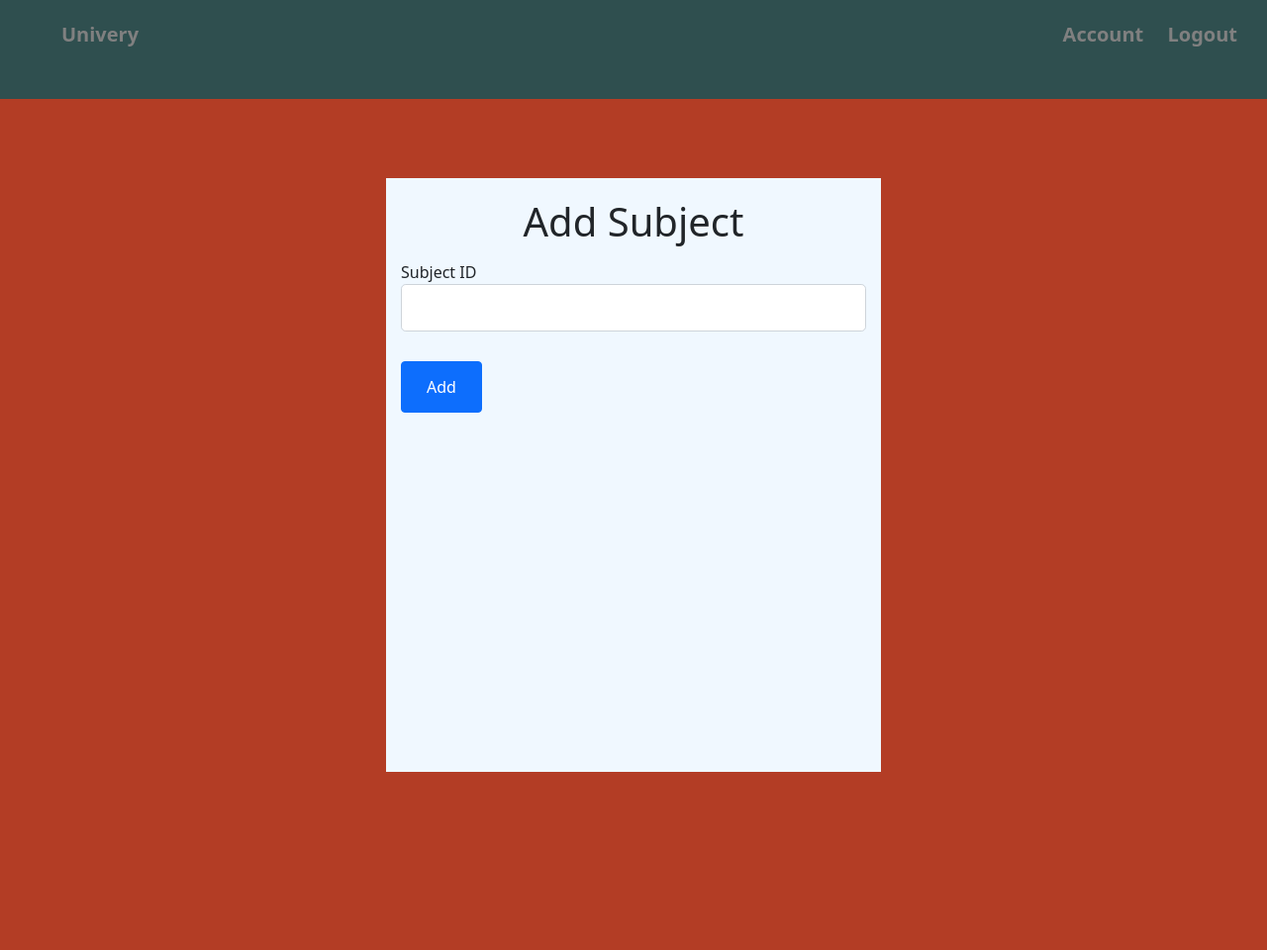
After one commit to pujol99/univery, a Flask app: page /add-subject in a window 1280 px wide. The commit adds this page. Shown: the whole page at 99% size. Run offline with Flask 2, Linux system fonts and the light colour scheme; a user stored in the database is signed in.

Commit message:
add-subject + css, next: check subject

```diff
--- a/app/__init__.py
+++ b/app/__init__.py
@@ -23,8 +23,10 @@ def create_app(config_class=Config):
     from app.users.routes import users
     from app.main.routes import main
     from app.errors.handlers import errors
+    from app.subjects.routes import subjects
     app.register_blueprint(users)
     app.register_blueprint(main)
     app.register_blueprint(errors)
+    app.register_blueprint(subjects)
 
     return app
--- a/app/main/routes.py
+++ b/app/main/routes.py
@@ -11,4 +11,6 @@ main = Blueprint('main', __name__)
 def home():
     if not current_user.is_authenticated:
         return redirect(url_for('users.login'))
+    if not len(current_user.deliveries):
+        return redirect(url_for('subjects.add_subject'))
     return render_template('home.html')
--- /dev/null
+++ b/app/subjects/forms.py
@@ -0,0 +1,11 @@
+from flask_wtf import FlaskForm
+from flask_login import current_user
+from wtforms import StringField, PasswordField, SubmitField, BooleanField
+from wtforms.validators import DataRequired, EqualTo, Length, Email, ValidationError
+from app.models import User
+
+
+class AddSubjectForm(FlaskForm):
+    subject_id = StringField('Subject ID', validators=[
+        DataRequired(), Length(max=15)])
+    submit = SubmitField('Add')
--- /dev/null
+++ b/app/subjects/routes.py
@@ -0,0 +1,23 @@
+from flask import Blueprint
+from app.models import *
+from app.subjects.forms import *
+import random
+from .utils import check_subject
+from flask_login import current_user
+from flask import render_template, redirect, url_for
+
+subjects = Blueprint('subjects', __name__)
+
+@subjects.route("/add-subject", methods=['GET', 'POST'])
+def add_subject():
+    if not current_user.is_authenticated:
+        return redirect(url_for('users.login'))
+    form = AddSubjectForm()
+    if form.validate_on_submit():
+        correct, identification, name = check_subject(form.subject_id.data)
+        print(correct)
+        if correct:
+            subject = Subject(identification=identification, name=name, user_id=current_user.id)
+            db.session.add(subject)
+            db.session.commit()
+    return render_template('subject/add-subject.html', form=form)
--- /dev/null
+++ b/app/subjects/utils.py
@@ -0,0 +1,4 @@
+
+
+def check_subject(id):
+    return False, "", ""
--- /dev/null
+++ b/app/templates/subject/add-subject.html
@@ -0,0 +1,27 @@
+{% extends "base.html" %}
+{% block content %}
+<div class="login-page">
+    <div class="login-box centered">
+        <form method="POST" action="">
+            {{ form.hidden_tag() }}
+            <h1 class="head-legend">Add Subject</h1>
+            <div class="form-group sm-margin">
+                {{ form.subject_id.label(class="form-control-label") }}
+                {% if form.subject_id.errors %}
+                {{ form.subject_id(class="form-control form-control-lg is-invalid") }}
+                <div class="invalid-feedback">
+                    {% for error in form.subject_id.errors %}
+                    <span>{{ error }}</span>
+                    {% endfor %}
+                </div>
+                {% else %}
+                {{ form.subject_id(class="form-control form-control-lg") }}
+                {% endif %}
+            </div>
+            <div class="btn btn-primary sm-margin">
+                {{ form.submit(class="btn login-btn") }}
+            </div>
+        </form>
+    </div>
+</div>
+{% endblock content %}
```
Also changed, not shown: app/static/style.css (+49 -0 lines), app/templates/home.html (+29 -1 lines), app/subjects/__init__.py (added).
